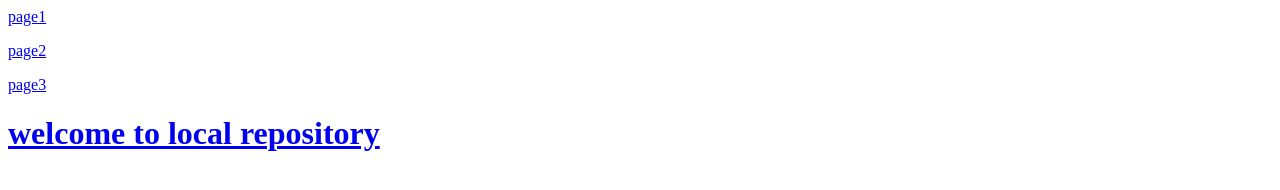
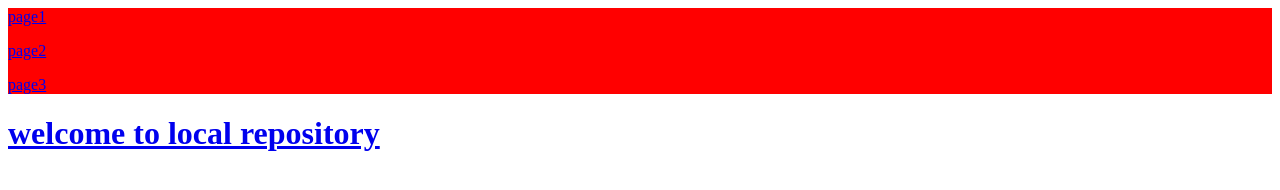
Before and after one commit to jnanapravallikailla/GITEXAMPLE, a plain HTML site: page index.html in a window 1280 px wide. Drawn offline with Linux system fonts and the light colour scheme.

Commit message:
index.htmlupdated

```diff
--- a/index.html
+++ b/index.html
@@ -5,8 +5,9 @@
     <meta name="viewport" content="width=device-width, initial-scale=1.0">
     <title>Document</title>
     <style>
+        nav{
         background:red;
-        color:white;
+        color:white;}
     </style>
 </head>
 <body>
```
